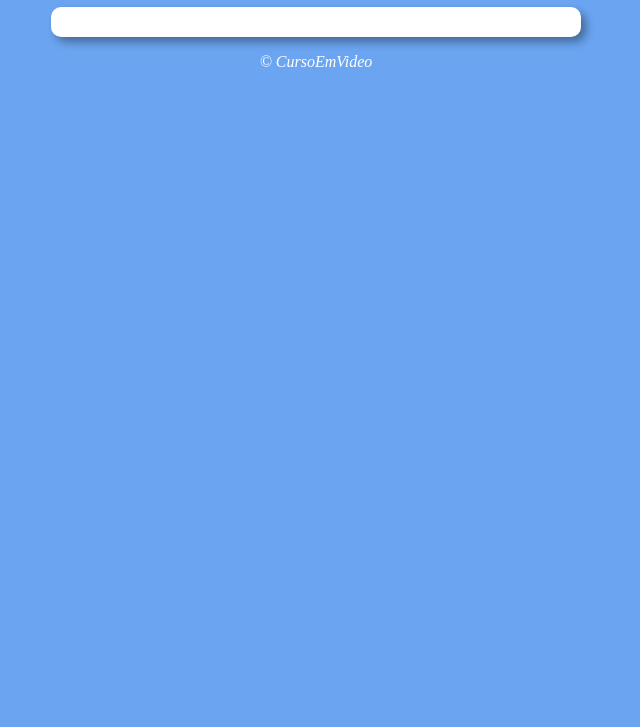
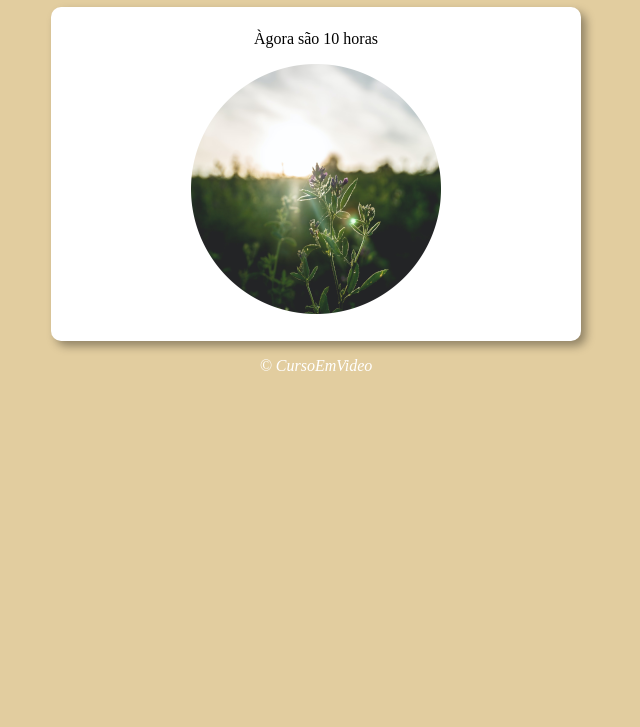
Before and after one commit to theodoro/logica-js, a plain HTML site: page JS-CursoEmVideo/02-Condições/012-exercicio.html in a window 1280 px wide. Shown: the part 73-800 px from the top of the page, without its empty margins (324-964 px from the left). Drawn offline with Linux system fonts and the light colour scheme.

Commit message:
Exercicio Manhã, Tarde e Noite em Js

```diff
--- a/JS-CursoEmVideo/02-Condições/012-exercicio.html
+++ b/JS-CursoEmVideo/02-Condições/012-exercicio.html
@@ -4,20 +4,20 @@
     <meta charset="UTF-8">
     <meta name="viewport" content="width=device-width, initial-scale=1.0">
     <meta name="author" content="Bruno Aquino">
-    <title>Modelo de Exercicio</title>
+    <title>Hora do dia</title>
     <link rel="stylesheet" href="style.css">
 </head>
-<body>
+<body onload="carregar()">
     <header>
-        <h1>Titulo</h1>
+        <h1>Hora do dia</h1>
     </header>
 
     <section>
-        <div>
+        <div id="msg">
 
         </div>
-        <div>
-
+        <div id="foto">
+            <img src="img/001.png" alt="imagem do dia" id="imagem">
         </div>
     </section>
 
--- a/JS-CursoEmVideo/02-Condições/script.js
+++ b/JS-CursoEmVideo/02-Condições/script.js
@@ -1 +1,21 @@
-alert('Ola')
+function carregar() {
+    let msg = document.getElementById('msg')
+    let img = document.getElementById('imagem')
+
+    let data = new Date()
+    let hora = data.getHours()
+
+    msg.innerHTML = `Àgora são ${hora} horas`
+
+    if(hora >= 0 && hora < 12){
+        img.src = "img/001.png"
+        document.body.style.background = '#e2cd9f'
+    }else if (hora >= 12 && hora < 18){
+        img.src = "img/002.png"
+        document.body.style.background = '#b9846f'
+    }else{
+        img.src = "img/003.png"
+        document.body.style.background = '#515154'
+    }
+
+}
--- a/JS-CursoEmVideo/02-Condições/style.css
+++ b/JS-CursoEmVideo/02-Condições/style.css
@@ -26,3 +26,9 @@ footer{
     font-style: italic;
 
 }
+
+div {
+    text-align: center;
+    padding: 8px;
+
+}
```
Also changed, not shown: JS-CursoEmVideo/02-Condições/img/001.png (added), JS-CursoEmVideo/02-Condições/img/002.png (added), JS-CursoEmVideo/02-Condições/img/003.png (added), JS-CursoEmVideo/02-Condições/img/01.png (added), JS-CursoEmVideo/02-Condições/img/pexels-annam-w-1738762.jpg (added), JS-CursoEmVideo/02-Condições/img/pexels-artur-roman-1167355.jpg (added), JS-CursoEmVideo/02-Condições/img/pexels-reynaldo-brigworkz-brigantty-771883.jpg (added), 2 other files.
